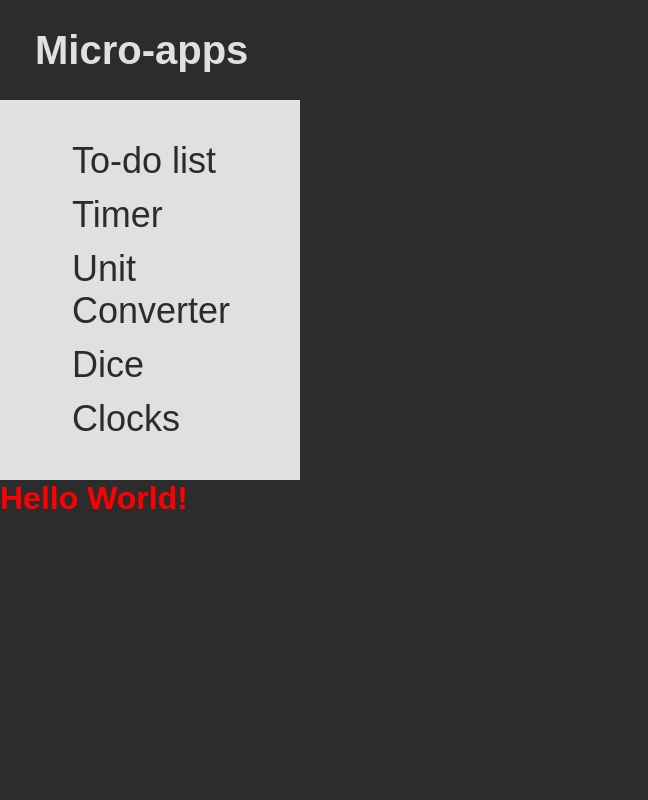
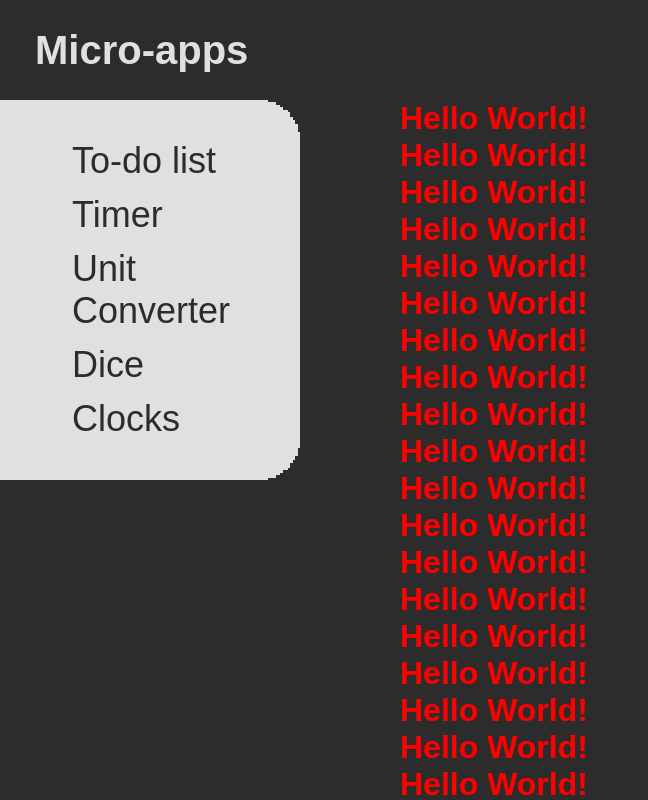
Before and after one commit to omarcosvbn/micro-apps, a Next.js app: page / in a window 1280 px wide. Shown: the whole page, without its empty margins (0-648 px from the left). Built offline with nearby package versions, Linux system fonts and the light colour scheme; a web font is replaced by a local one.

Commit message:
sidebar and main app positioned

```diff
--- a/src/app/components/Apps/Apps.module.scss
+++ b/src/app/components/Apps/Apps.module.scss
@@ -1,8 +1,14 @@
-@import '../../variables.scss';
+@import '../../styles/variables.scss';
 
 .container{
    width: 300px;
+   height: fit-content;
+   image-rendering: pixelated;
+
+    border-image: url(/side-container.webp) 41% / 32px 32px round;
     background-color: $primary-color;
+    border-top-right-radius: 50px;
+    border-bottom-right-radius: 50px;
 }
 
 .apps{
--- a/src/app/components/Header/Header.module.scss
+++ b/src/app/components/Header/Header.module.scss
@@ -1,4 +1,4 @@
-@import '../../variables.scss';
+@import '../../styles/variables.scss';
 
 .header {
   width: 100%;
--- a/src/app/layout.tsx
+++ b/src/app/layout.tsx
@@ -1,8 +1,9 @@
 import type { Metadata } from 'next'
 import { Jersey_10 } from 'next/font/google'
-import './globals.scss'
+import './styles/globals.scss'
 import Header from './components/Header/Header'
 import Apps from './components/Apps/Apps'
+import styles from './styles/layout.module.scss'
 
 const jersey10 = Jersey_10({
   weight: '400',
@@ -12,7 +13,7 @@ const jersey10 = Jersey_10({
 
 export const metadata: Metadata = {
   title: 'Micro-apps',
-  description: 'Micro-apps',
+  description: 'The name is self explanatory',
 }
 
 export default function RootLayout({
@@ -24,8 +25,10 @@ export default function RootLayout({
     <html lang="en">
       <body className={jersey10.className}>
         <Header />
-        <Apps />
-        {children}
+        <div className={styles.container}>
+          <Apps />
+          <main>{children}</main>
+        </div>
       </body>
     </html>
   )
--- a/src/app/page.tsx
+++ b/src/app/page.tsx
@@ -1,5 +1,29 @@
 import styles from './page.module.scss'
 
 export default function Home() {
-  return <h1 className={styles.h1}>Hello World!</h1>
+  return (
+    <>
+      <h1 className={styles.h1}>Hello World!</h1>
+      <h1 className={styles.h1}>Hello World!</h1>
+      <h1 className={styles.h1}>Hello World!</h1>
+      <h1 className={styles.h1}>Hello World!</h1>
+      <h1 className={styles.h1}>Hello World!</h1>
+      <h1 className={styles.h1}>Hello World!</h1>
+      <h1 className={styles.h1}>Hello World!</h1>
+      <h1 className={styles.h1}>Hello World!</h1>
+      <h1 className={styles.h1}>Hello World!</h1>
+      <h1 className={styles.h1}>Hello World!</h1>
+      <h1 className={styles.h1}>Hello World!</h1>
+      <h1 className={styles.h1}>Hello World!</h1>
+      <h1 className={styles.h1}>Hello World!</h1>
+      <h1 className={styles.h1}>Hello World!</h1>
+      <h1 className={styles.h1}>Hello World!</h1>
+      <h1 className={styles.h1}>Hello World!</h1>
+      <h1 className={styles.h1}>Hello World!</h1>
+      <h1 className={styles.h1}>Hello World!</h1>
+      <h1 className={styles.h1}>Hello World!</h1>
+      <h1 className={styles.h1}>Hello World!</h1>
+      <h1 className={styles.h1}>Hello World!</h1>
+    </>
+  )
 }
--- a/src/app/globals.scss
+++ b/src/app/styles/globals.scss
@@ -8,6 +8,7 @@ body {
 
 body {
   background-color: $secondary-color;
+  height: 100dvh;
 }
 
 * {
--- /dev/null
+++ b/src/app/styles/layout.module.scss
@@ -0,0 +1,5 @@
+
+.container {
+  display: flex;
+  gap: 100px;
+}
```
Also changed, not shown: public/side-container.webp (added), src/app/styles/variables.scss (renamed from src/app/variables.scss).
